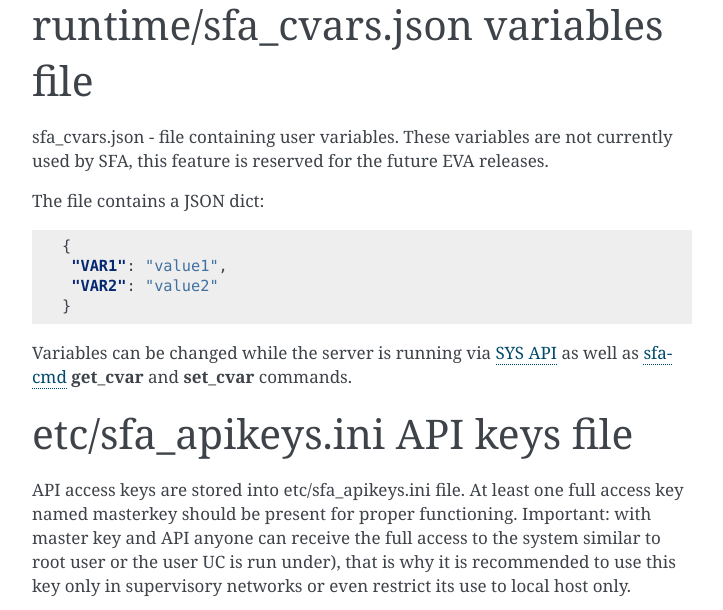
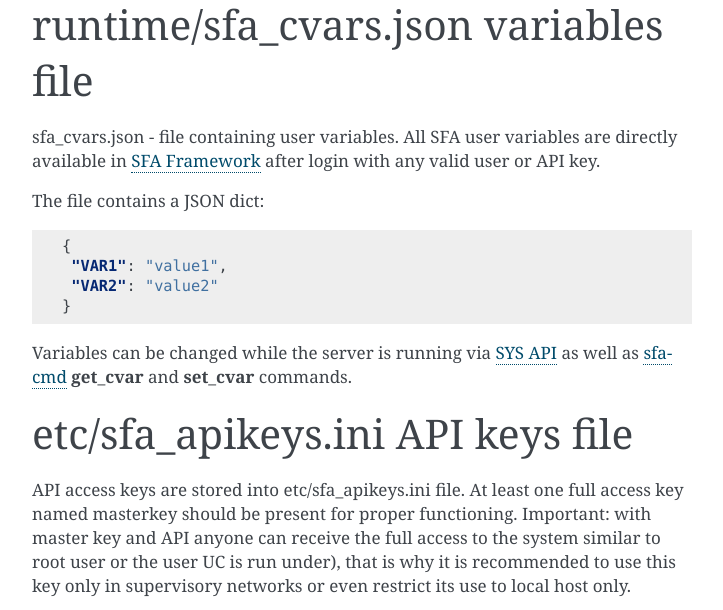
Before and after one commit to alttch/eva3, a Sphinx documentation site: the page built from doc/sfa/sfa.rst, in a window 1280 px wide and 900 px high, scrolled down 1005 px, cut to the strip 135-745 px from the top of the window. Shown: the whole strip, without its empty margins (388-1111 px from the left). Built offline with Sphinx 7.4.7, drawn with Linux system fonts in a browser that asks for light colours.

Commit message:
sfa cvars

```diff
--- a/doc/sfa/sfa.rst
+++ b/doc/sfa/sfa.rst
@@ -43,11 +43,14 @@ sfa.ini - primary configuration file of SFA
 .. literalinclude:: ../../etc/sfa.ini-dist
     :language: ini
 
+.. _sfa_cvars:
+
 runtime/sfa_cvars.json variables file
 -------------------------------------
 
-sfa_cvars.json - file containing user variables. These variables are not
-currently used by SFA, this feature is reserved for the future EVA releases.
+sfa_cvars.json - file containing user variables. All SFA user variables are
+directly available in :doc:`sfa_framework` after login with any valid user or
+API key.
 
 The file contains a JSON dict:
 
--- a/doc/sfa/sfa_framework.rst
+++ b/doc/sfa/sfa_framework.rst
@@ -185,6 +185,12 @@ the reload event, you must define this function.
 .. code-block:: javascript
 
     eva_sfa_reload_handler = null;
+
+SFA cvars
+~~~~~~~~~
+
+All :ref:`user-defined SFA variables<sfa_cvars>` are directly available in SFA
+Framework after login with any valid user or API key.
 
 .. _sf_init:
 
```
